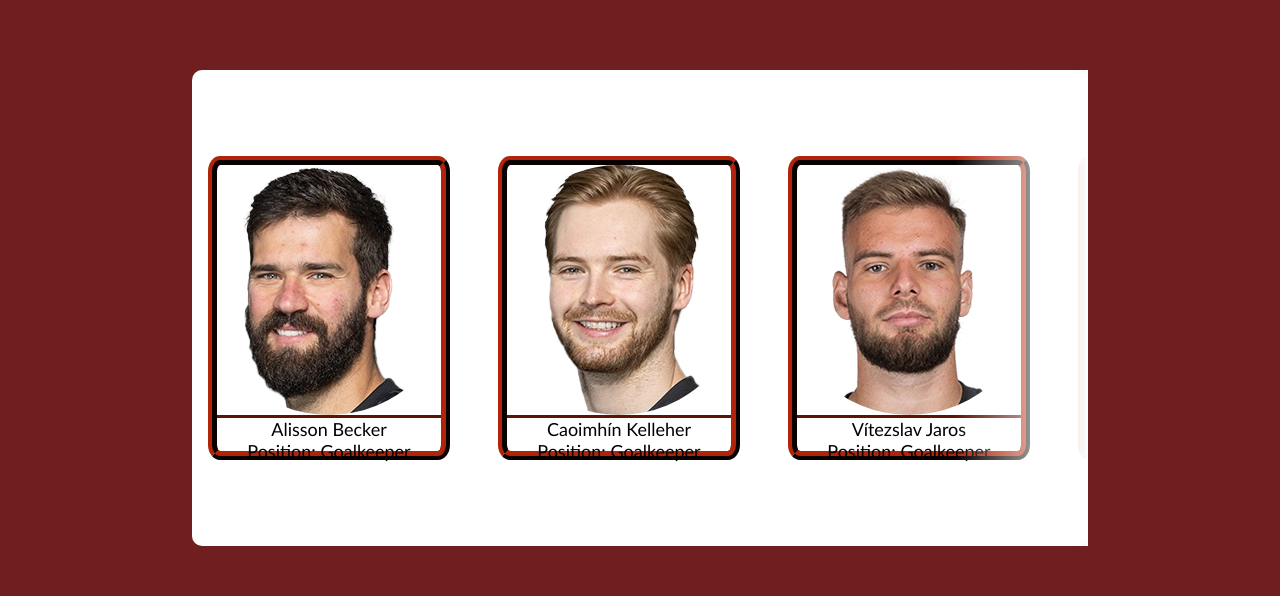
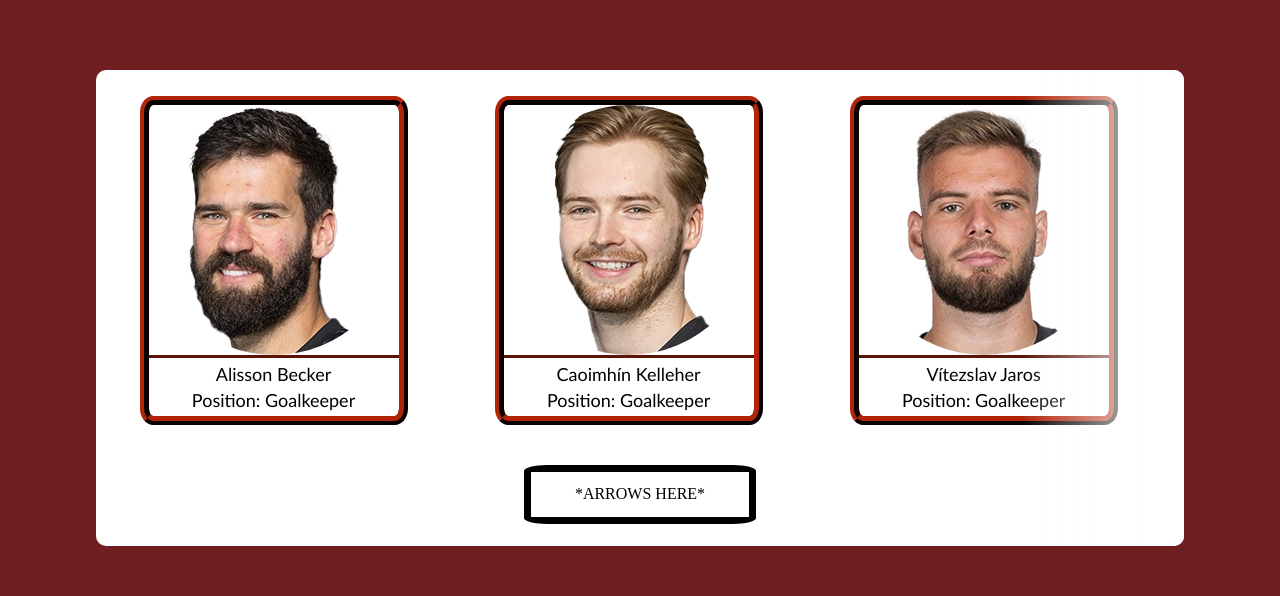
Before and after one commit to Ritzahr/Liverpool-landing-page, a Next.js app: page /landing-page in a window 1280 px wide. Shown: the part 2592-3188 px from the top of the page. Built offline with nearby package versions, Linux system fonts and the light colour scheme.

Commit message:
Arrow space created

```diff
--- a/src/components/carousel/carousel.js
+++ b/src/components/carousel/carousel.js
@@ -8,6 +8,7 @@ const PlayerCarousel = () => {
     <div className={styles.wrapper}>
       <div className={styles.gradientTop}>
         <div className={styles.inner}>
+          <div className={styles.cardRow}>
            {players.map((player)=>{
              return <PlayerCard
              name={`${player.name}`}
@@ -18,6 +19,10 @@ const PlayerCarousel = () => {
             })
           }
           </div>
+          <div className={styles.arrows}>
+            <div className={styles.arrowsContent}> *ARROWS HERE* </div>
+            </div>
+          </div>
         <div className={styles.gradientBottom}></div>
       </div>
     </div>
--- a/src/components/carousel/carousel.module.css
+++ b/src/components/carousel/carousel.module.css
@@ -9,19 +9,15 @@
 
 .inner {
     display: flex;
+    flex-direction: column;
     width: 100%;
     height: 100%;
     border-radius: 10px;
     background-color: white;
-    overflow: scroll;
-    overflow-x: scroll;
-    align-items: center;
-    gap: 1rem;
-    scrollbar-width: none;
-    scroll-snap-type: x mandatory;
 }
 
 .gradientBottom {
+    border-radius: 10px;
     position: absolute;
     top: 0;
     right: 0;
@@ -35,8 +31,37 @@
 
 .gradientTop {
     position: relative;
-    width: 70%;
+    width: 85%;
     height: 70%;
     justify-content: center;
     display: flex;
 }
+
+.cardRow {
+    display: flex;
+    height: 80%;
+    margin-top: 0.5rem;
+    overflow: scroll;
+    overflow-x: scroll;
+    scrollbar-width: none;
+    align-items: center;
+    scroll-snap-type: x mandatory;
+}
+
+
+.arrows {
+    flex-direction: column;
+    border: solid 2mm black;
+    border-radius: 10%;
+    width: 20%;
+    height: 10%;
+    align-self: center;
+    margin: 2%;
+}
+
+.arrowsContent {
+    display: flex;
+    justify-content: center;
+    align-items: center;
+    height: 100%;
+}
--- a/src/components/player-card/player-card.module.css
+++ b/src/components/player-card/player-card.module.css
@@ -6,10 +6,10 @@
     border-width: 0.6rem;
     border-radius: 5%;
     width: 25%;
-    height: 60%;
+    height: 85%;
     align-items: center;
     justify-content: space-evenly;
-    margin: 0 1rem 0;
+    margin: 0 4% 0;
 }
 
 .img {
```
